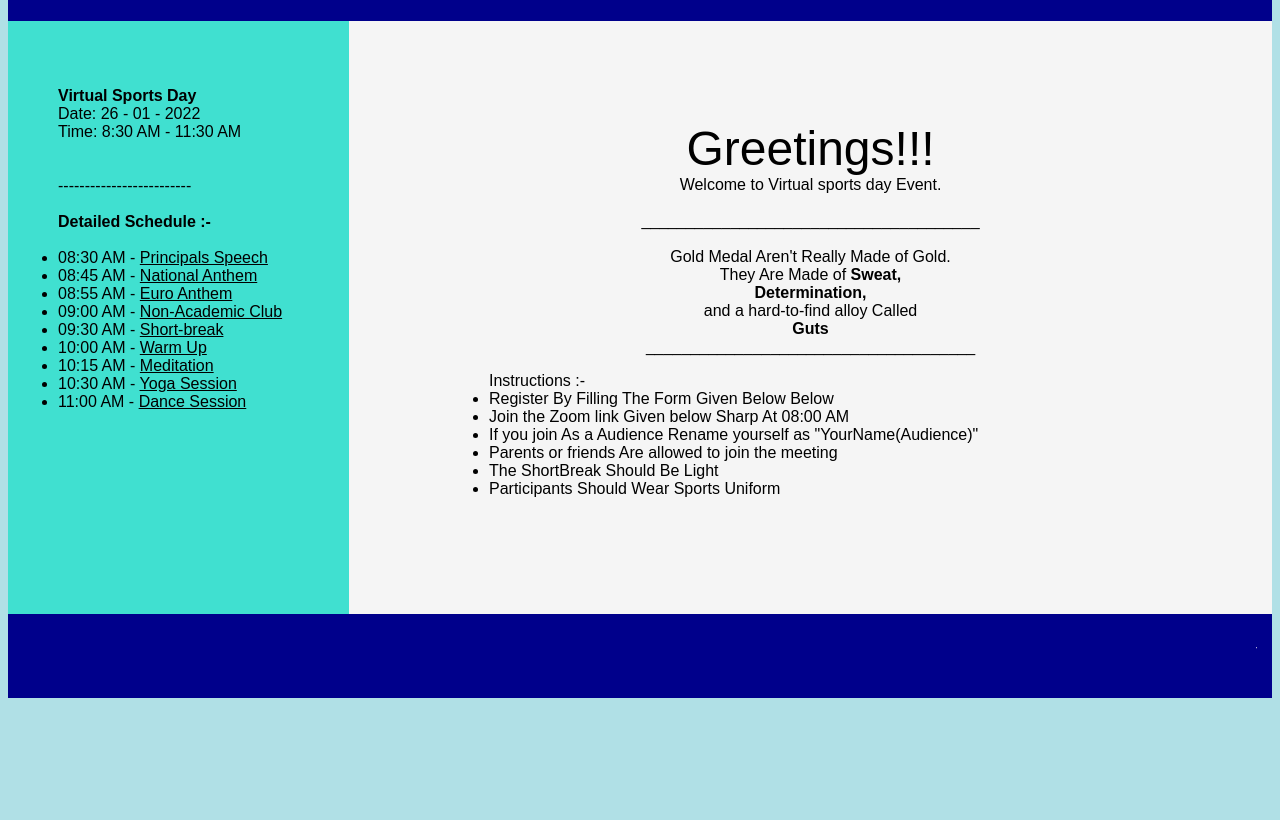
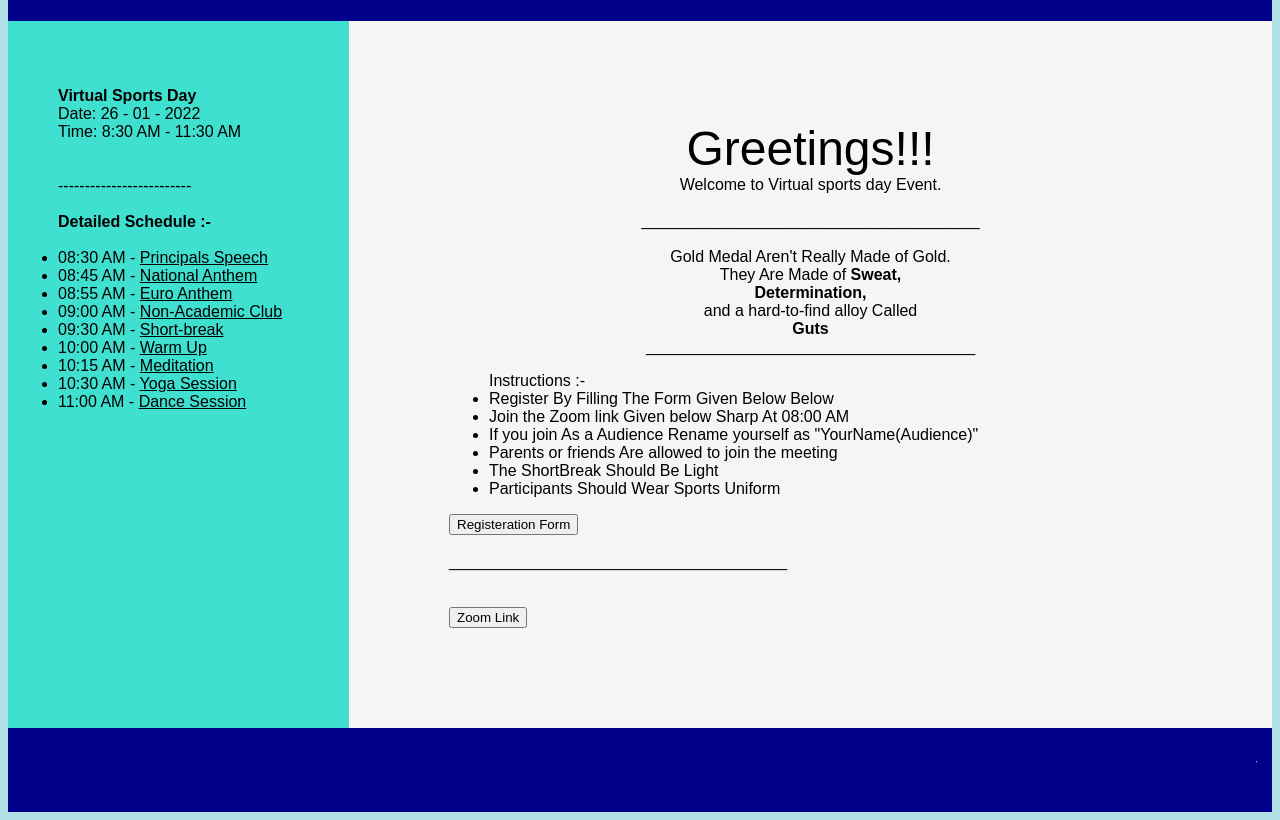
Before and after one commit to TanishBansal2009/Virtual-Sports-Day-, a plain HTML site: page index.html in a window 1280 px wide. Shown: the part 211-1031 px from the top of the page. Before the commit the page ends 917 px from the top, so only its background shows below. Drawn offline with Linux system fonts and the light colour scheme.

Commit message:
Add files via upload

```diff
--- a/index.html
+++ b/index.html
@@ -130,9 +130,12 @@ Instructions :-<BR>
 <li>Parents or friends Are allowed to join the meeting</li>
 <li>The ShortBreak Should Be Light</li>
 <li>Participants Should Wear Sports Uniform</li>
-
 </ul>
 </p>
+<button onclick="document.location='https://docs.google.com/forms/d/e/1FAIpQLSeL6mPR1DGiRB1vgf-rRC3fBkd9nfnH2yyKUOo84ofqW0LNO0Q/viewform'"target="_blank">Registeration Form </button><BR><BR>
+______________________________________<BR><BR><BR>
+<button onclick="document.location='https://us04web.zoom.us/j/123467890?pwd=R14o502pLodm?dkfmfiP0qe29mf'"target="_blank">Zoom Link</button>
+
 </article>
 </Body>
 
```
